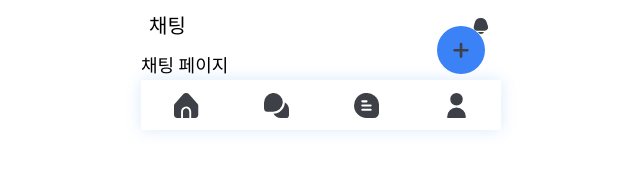
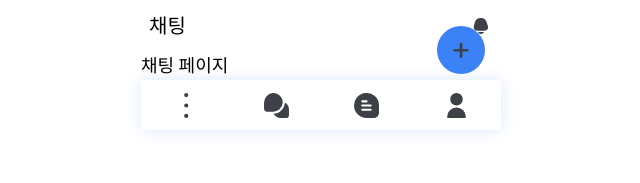
Before and after one commit to FRONTENDSCHOOL10/hexagon-potatoes, a React (Vite) app: page /home/chatHome in a window 1280 px wide. Shown: the top 183 px of the page, without its empty margins (319-959 px from the left). Built offline with nearby package versions, Linux system fonts and the light colour scheme.

Commit message:
modi : 네비게이션 홈에 end 속성 추가

```diff
--- a/src/components/NavigationBar/NavigationBar.tsx
+++ b/src/components/NavigationBar/NavigationBar.tsx
@@ -12,6 +12,7 @@ const NavigationBar = memo(() => {
       {/* 홈 */}
       <NavLink
         to="/home"
+        end
         className={({ isActive }) =>
           `flex flex-1 items-center justify-center ${
             isActive ? 'text-[#0A73F9]' : 'text-[#CAD4E7]'
@@ -21,7 +22,7 @@ const NavigationBar = memo(() => {
       >
         <span className="sr-only">홈</span>
         <svg className="h-[1.5625rem] w-[1.5625rem] fill-current">
-          <use href="/assets/sprite-sheet.svg#home" />
+          <use href="/assets/sprite-sheet.svg#3dot  " />
         </svg>
         <Tooltip id="homeTooltip" place="top" content="홈" />
       </NavLink>
```
